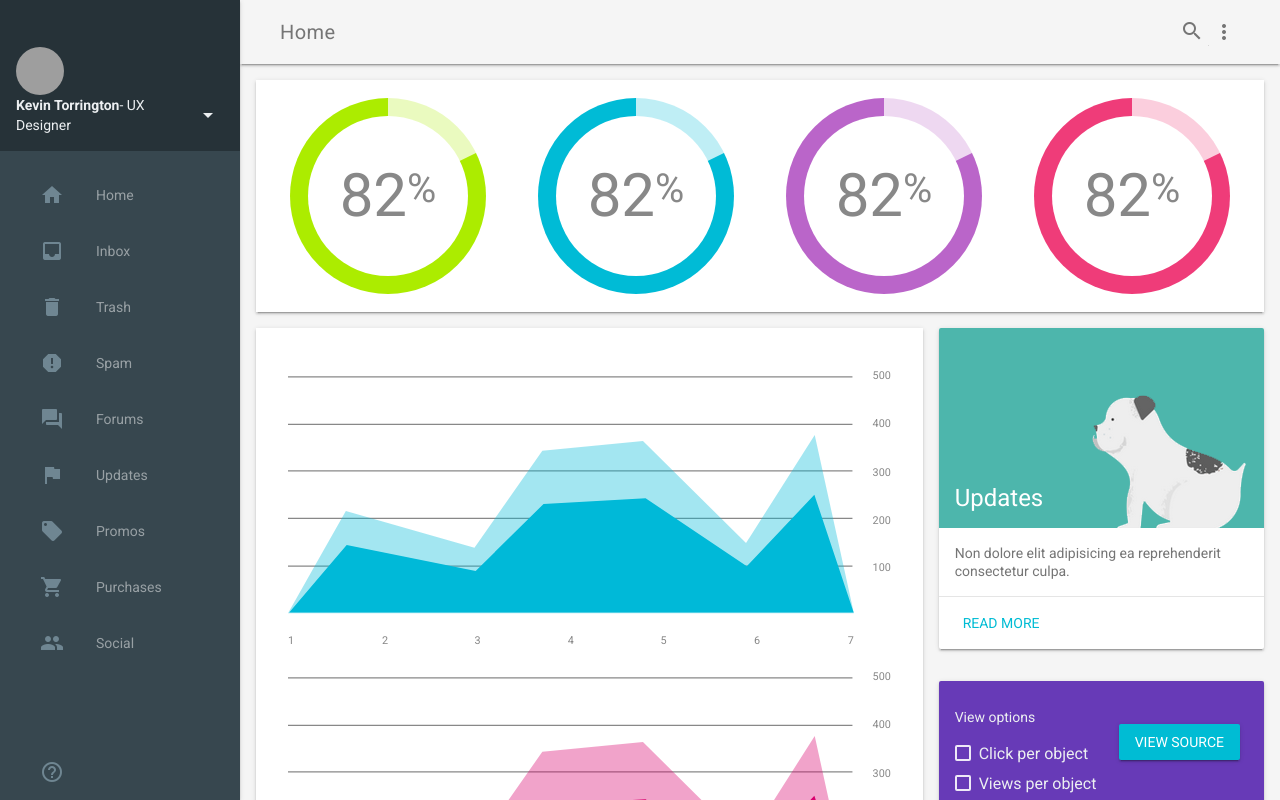
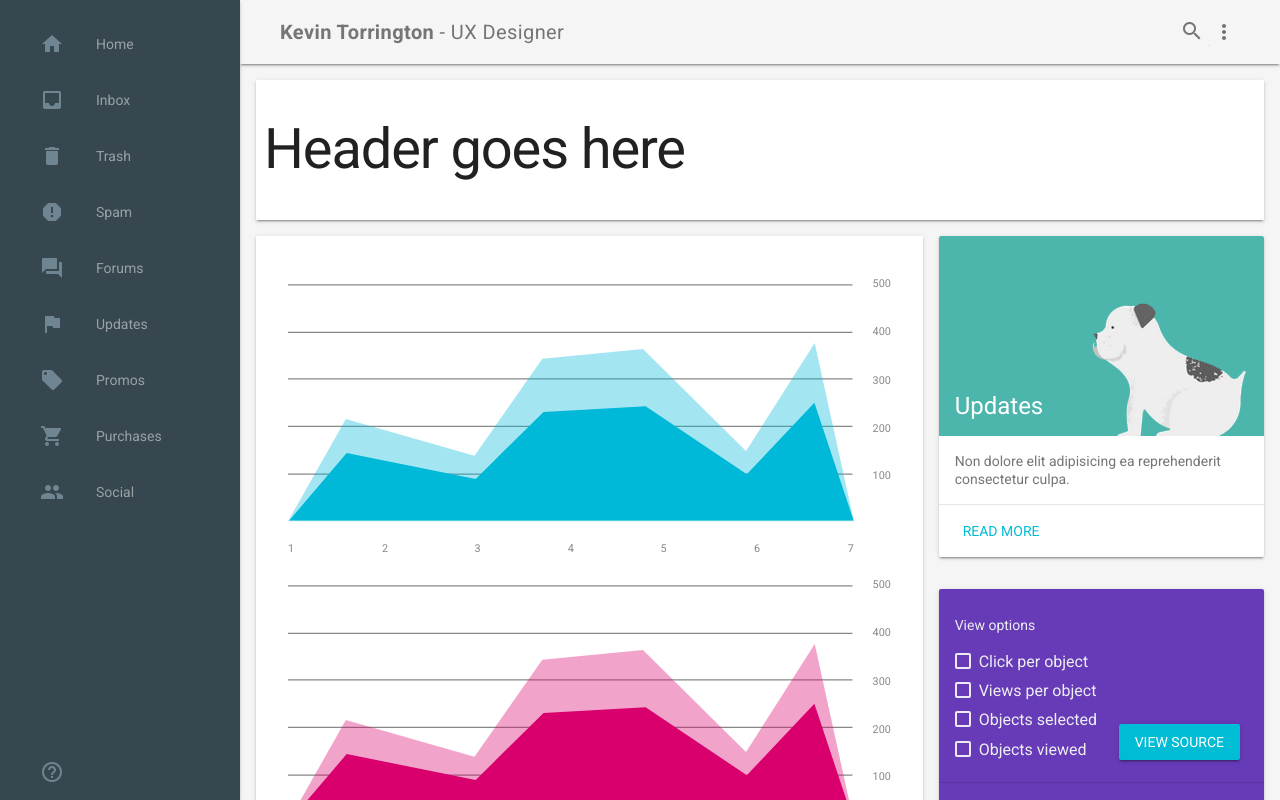
Before and after one commit to manson162/mystory, a plain HTML site: page index.html in a window 1280 px wide. Drawn offline with nearby package versions, Linux system fonts and the light colour scheme; grey boxes are pictures that could not be loaded.

Commit message:
Edited basic info like name

```diff
--- a/index.html
+++ b/index.html
@@ -64,7 +64,7 @@
     <div class="demo-layout mdl-layout mdl-js-layout mdl-layout--fixed-drawer mdl-layout--fixed-header">
       <header class="demo-header mdl-layout__header mdl-color--grey-100 mdl-color-text--grey-600">
         <div class="mdl-layout__header-row">
-          <span class="mdl-layout-title">Home</span>
+          <span class="mdl-layout-title"><strong>Kevin Torrington</strong> - UX Designer</span>
           <div class="mdl-layout-spacer"></div>
           <div class="mdl-textfield mdl-js-textfield mdl-textfield--expandable">
             <label class="mdl-button mdl-js-button mdl-button--icon" for="search">
@@ -86,22 +86,7 @@
         </div>
       </header>
       <div class="demo-drawer mdl-layout__drawer mdl-color--blue-grey-900 mdl-color-text--blue-grey-50">
-        <header class="demo-drawer-header">
-          <img src="images/pic.png" class="demo-avatar">
-          <div class="demo-avatar-dropdown">
-            <span><strong>Kevin Torrington</strong>- UX Designer</span>
-            <div class="mdl-layout-spacer"></div>
-            <button id="accbtn" class="mdl-button mdl-js-button mdl-js-ripple-effect mdl-button--icon">
-              <i class="material-icons" role="presentation">arrow_drop_down</i>
-              <span class="visuallyhidden">Accounts</span>
-            </button>
-            <ul class="mdl-menu mdl-menu--bottom-right mdl-js-menu mdl-js-ripple-effect" for="accbtn">
-              <li class="mdl-menu__item">hello@example.com</li>
-              <li class="mdl-menu__item">info@example.com</li>
-              <li class="mdl-menu__item"><i class="material-icons">add</i>Add another account...</li>
-            </ul>
-          </div>
-        </header>
+
         <nav class="demo-navigation mdl-navigation mdl-color--blue-grey-800">
           <a class="mdl-navigation__link" href=""><i class="mdl-color-text--blue-grey-400 material-icons" role="presentation">home</i>Home</a>
           <a class="mdl-navigation__link" href=""><i class="mdl-color-text--blue-grey-400 material-icons" role="presentation">inbox</i>Inbox</a>
@@ -119,22 +104,9 @@
       <main class="mdl-layout__content mdl-color--grey-100">
         <div class="mdl-grid demo-content">
           <div class="demo-charts mdl-color--white mdl-shadow--2dp mdl-cell mdl-cell--12-col mdl-grid">
-            <svg fill="currentColor" width="200px" height="200px" viewBox="0 0 1 1" class="demo-chart mdl-cell mdl-cell--4-col mdl-cell--3-col-desktop">
-              <use xlink:href="#piechart" mask="url(#piemask)" />
-              <text x="0.5" y="0.5" font-family="Roboto" font-size="0.3" fill="#888" text-anchor="middle" dy="0.1">82<tspan font-size="0.2" dy="-0.07">%</tspan></text>
-            </svg>
-            <svg fill="currentColor" width="200px" height="200px" viewBox="0 0 1 1" class="demo-chart mdl-cell mdl-cell--4-col mdl-cell--3-col-desktop">
-              <use xlink:href="#piechart" mask="url(#piemask)" />
-              <text x="0.5" y="0.5" font-family="Roboto" font-size="0.3" fill="#888" text-anchor="middle" dy="0.1">82<tspan dy="-0.07" font-size="0.2">%</tspan></text>
-            </svg>
-            <svg fill="currentColor" width="200px" height="200px" viewBox="0 0 1 1" class="demo-chart mdl-cell mdl-cell--4-col mdl-cell--3-col-desktop">
-              <use xlink:href="#piechart" mask="url(#piemask)" />
-              <text x="0.5" y="0.5" font-family="Roboto" font-size="0.3" fill="#888" text-anchor="middle" dy="0.1">82<tspan dy="-0.07" font-size="0.2">%</tspan></text>
-            </svg>
-            <svg fill="currentColor" width="200px" height="200px" viewBox="0 0 1 1" class="demo-chart mdl-cell mdl-cell--4-col mdl-cell--3-col-desktop">
-              <use xlink:href="#piechart" mask="url(#piemask)" />
-              <text x="0.5" y="0.5" font-family="Roboto" font-size="0.3" fill="#888" text-anchor="middle" dy="0.1">82<tspan dy="-0.07" font-size="0.2">%</tspan></text>
-            </svg>
+          <h1>Header goes here</h1>
+
+
           </div>
           <div class="demo-graphs mdl-shadow--2dp mdl-color--white mdl-cell mdl-cell--8-col">
             <svg fill="currentColor" viewBox="0 0 500 250" class="demo-graph">
```
